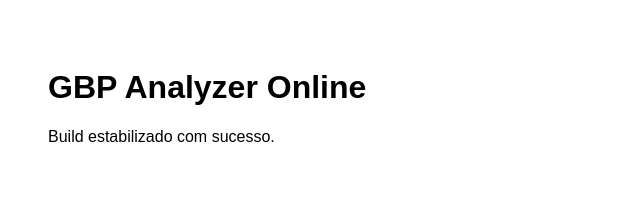
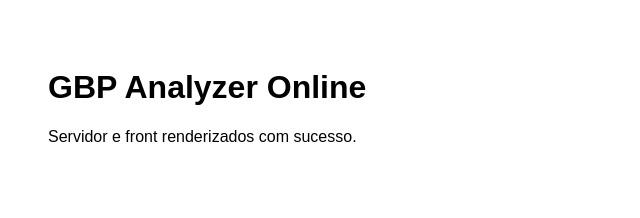
Before and after one commit to alexeller11/gbp-analyzer, a React (Vite) app: page / in a window 1280 px wide. Shown: the top 218 px of the page, without its empty margins (0-640 px from the left). Built offline with nearby package versions, Linux system fonts and the light colour scheme.

Commit message:
Update main.tsx

```diff
--- a/src/main.tsx
+++ b/src/main.tsx
@@ -5,7 +5,7 @@ function App() {
   return (
     <div style={{ padding: 40, fontFamily: "Arial, sans-serif" }}>
       <h1>GBP Analyzer Online</h1>
-      <p>Build estabilizado com sucesso.</p>
+      <p>Servidor e front renderizados com sucesso.</p>
     </div>
   );
 }
```
